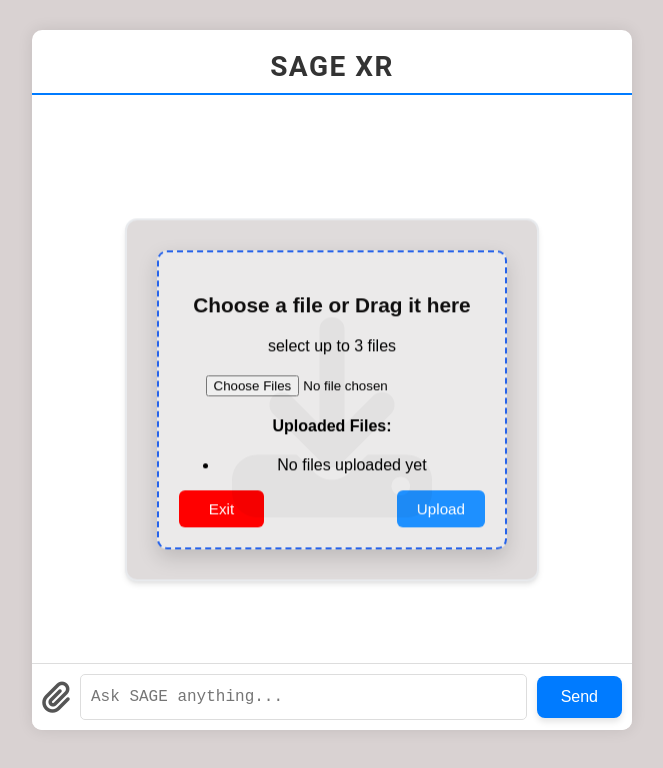
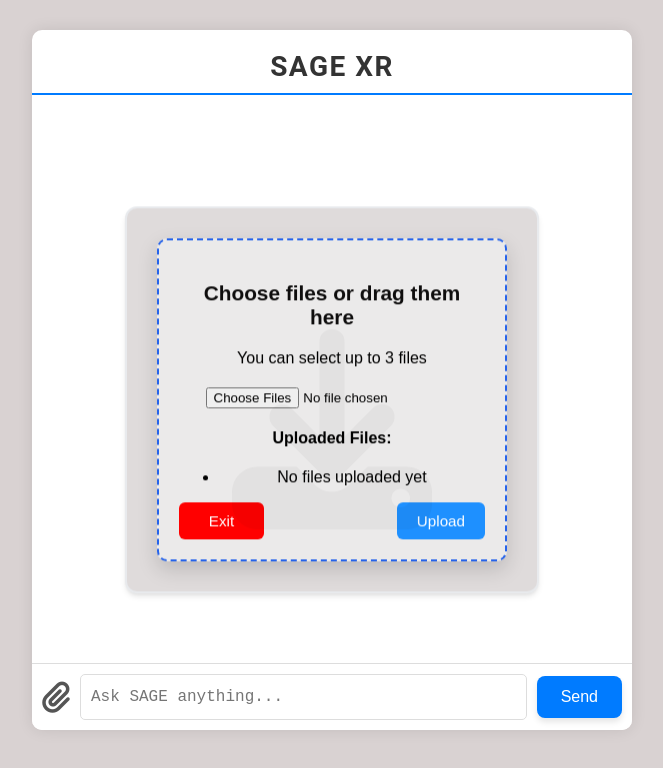
Before and after one commit to Coumardi/SAGE-XR, a React (Create React App) app in the folder frontend/: page / in a window 1280 px wide. Both pictures are taken after a click on the icon 364 px from the left and 697 px from the top of the page. Shown: the top 768 px of the page, without its empty margins (308-971 px from the left). Built offline with nearby package versions, Linux system fonts and the light colour scheme.

Commit message:
Fixes
Typo fix, adjusted logic for dynamic feedback on remaining files that could be uploaded.

```diff
--- a/frontend/src/Components/UploadModal.js
+++ b/frontend/src/Components/UploadModal.js
@@ -1,16 +1,14 @@
 import React, { useState } from 'react';
-
 
 function UploadModal({ toggleUploadModal }) {
   const [uploadedFiles, setUploadedFiles] = useState([]);
+  const MAX_FILES = 3;
 
-  // Handle file selection (from file explorer)
   const handleFileChange = (event) => {
     const files = Array.from(event.target.files);
     addFiles(files);
   };
 
-  // Handle drag-and-drop files
   const handleDrop = (event) => {
     event.preventDefault();
     event.stopPropagation();
@@ -18,23 +16,19 @@ function UploadModal({ toggleUploadModal }) {
     addFiles(files);
   };
 
-  // Function to add files with a 3-file limit
   const addFiles = (files) => {
     const validFiles = files.filter(
       (file) =>
-
-        file.name.endsWith('.txt')||
-        file.name.endsWith('.pdf')||
-        file.name.endsWith('.docx')||
+        file.name.endsWith('.txt') ||
+        file.name.endsWith('.pdf') ||
+        file.name.endsWith('.docx') ||
         file.name.endsWith('.pptx')
-
     );
 
-    const filesAdded= uploadedFiles.length + validFiles.lenght;
-    const maxFiles = 3;
+    const filesAdded = uploadedFiles.length + validFiles.length;
 
-    if (filesAdded > maxFiles) {
-      alert(`You can only upload up to 3 files. you have added ${filesAdded-maxFiles}`);
+    if (filesAdded > MAX_FILES) {
+      alert(`You can only upload up to ${MAX_FILES} files. You've exceeded by ${filesAdded - MAX_FILES} ${filesAdded - MAX_FILES === 1 ? 'file' : 'files'}.`);
       return;
     }
 
@@ -42,12 +36,24 @@ function UploadModal({ toggleUploadModal }) {
   };
 
   const clearFiles = () => {
-    setUploadedFiles([]);  // Clear all uploaded files
-    toggleUploadModal();  // Close modal
+    setUploadedFiles([]);
+    toggleUploadModal();
   };
 
   const removeFile = (indexToRemove) => {
     setUploadedFiles(uploadedFiles.filter((_, index) => index !== indexToRemove));
+  };
+
+  const getUploadStatusMessage = () => {
+    const remainingFiles = MAX_FILES - uploadedFiles.length;
+
+    if (uploadedFiles.length === 0) {
+      return `You can select up to ${MAX_FILES} files`;
+    } else if (remainingFiles === 0) {
+      return "Maximum number of files reached";
+    } else {
+      return `You can add ${remainingFiles} more ${remainingFiles === 1 ? 'file' : 'files'}`;
+    }
   };
 
   const handleUpload = async () => {
@@ -81,16 +87,8 @@ function UploadModal({ toggleUploadModal }) {
   return (
     <div className="upload-modal">
       <div className="modal-content" onDragOver={(e) => e.preventDefault()} onDrop={handleDrop}>
-        <h3>Choose a file or Drag it here</h3>
-        <p>
-          {uploadedFiles.length>0
-
-          ? `you can add up to ${3 - uploadedFiles.length} more files`
-          : `select up to 3 files`
-          }
-
-        </p>
-
+        <h3>Choose files or drag them here</h3>
+        <p>{getUploadStatusMessage()}</p>
 
         <input
           type="file"
@@ -100,18 +98,17 @@ function UploadModal({ toggleUploadModal }) {
           style={{ display: 'block', margin: '20px auto' }}
         />
 
-        {/* Display uploaded file names with "X" to remove */}
         <div className="uploaded-files">
-        <div className="icon-container">
-        <i className="fa-solid fa-download" ></i>
-        </div>
+          <div className="icon-container">
+            <i className="fa-solid fa-download"></i>
+          </div>
 
           <h4>Uploaded Files:</h4>
           <ul>
             {uploadedFiles.length > 0 ? (
               uploadedFiles.map((file, index) => (
                 <li key={index}>
-                  {file.name} <span className="remove-file" onClick={() => removeFile(index)}>x</span>
+                  {file.name} <span className="remove-file" onClick={() => removeFile(index)}>×</span>
                 </li>
               ))
             ) : (
@@ -120,10 +117,14 @@ function UploadModal({ toggleUploadModal }) {
           </ul>
         </div>
 
-        {/* Upload and Exit buttons */}
-            <div className="modal-buttons">
-            <button onClick={clearFiles} className="exit-modal-button">Exit</button>
-          <button onClick={handleUpload} className="upload-modal-button">Upload</button>
+        <div className="modal-buttons">
+          <button onClick={clearFiles} className="exit-modal-button">Exit</button>
+          <button
+            onClick={handleUpload}
+            className="upload-modal-button"
+          >
+            Upload
+          </button>
         </div>
       </div>
     </div>
```
